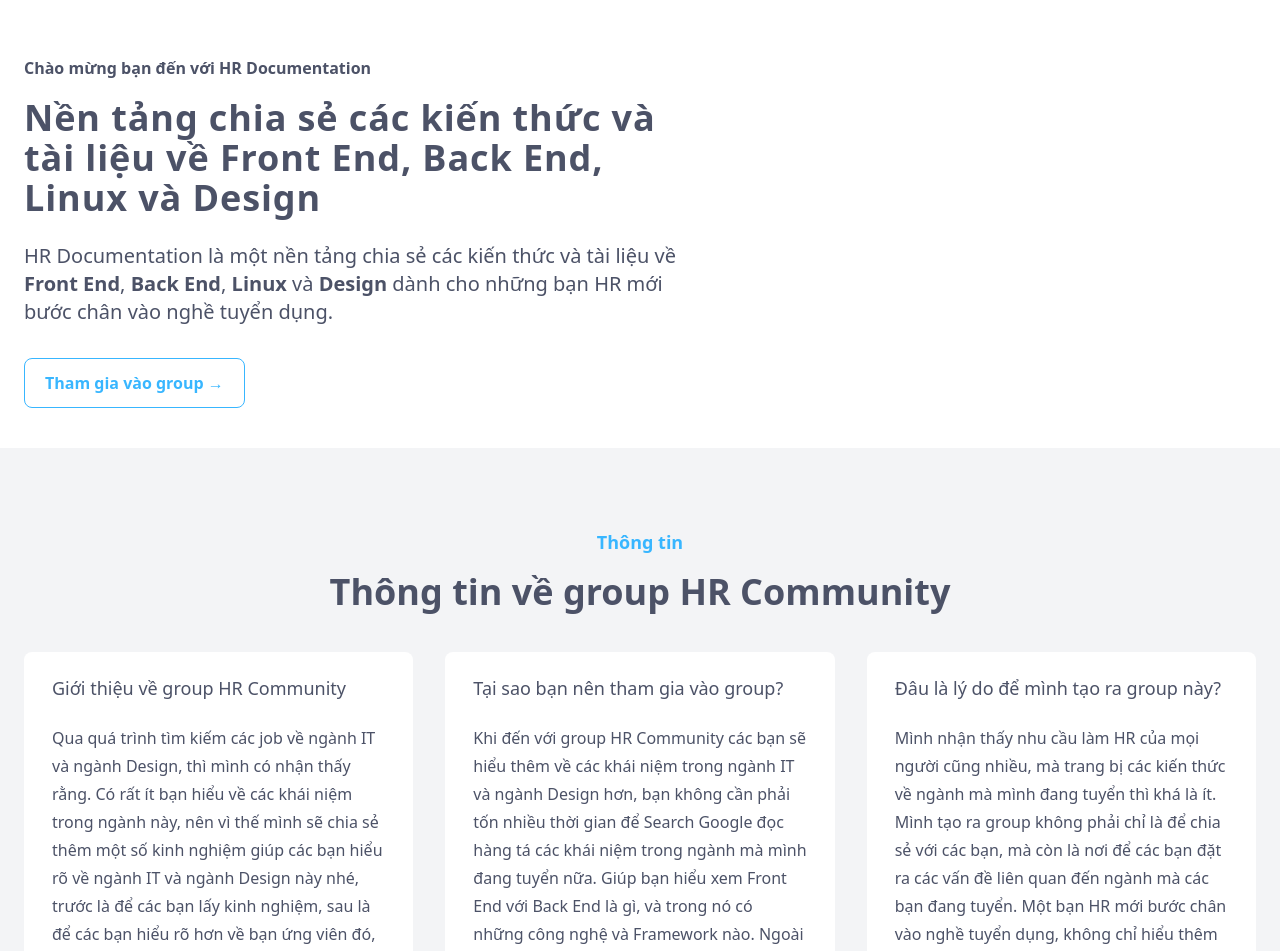
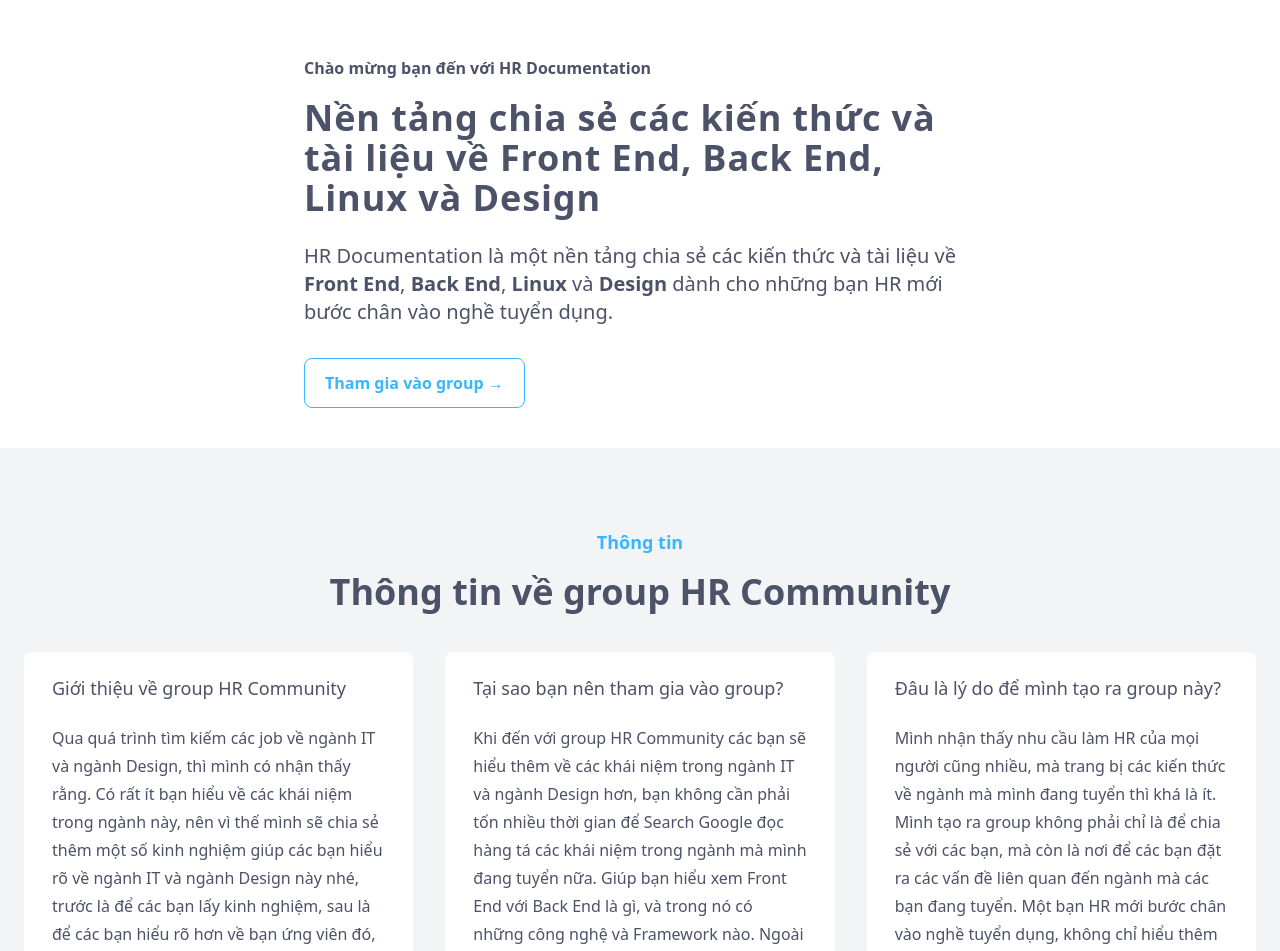
Before and after one commit to vnodesign/hrpenci.site, a Next.js app: page / in a window 1280 px wide. Shown: the top 951 px of the page. Built offline with nearby package versions, Linux system fonts and the light colour scheme.

Commit message:
Update style homepage

```diff
--- a/scss/style.scss
+++ b/scss/style.scss
@@ -20,6 +20,10 @@ body {
   -moz-osx-font-smoothing: grayscale;
 }
 
+a {
+  @apply transition-all duration-[.3s];
+}
+
 html, body {
   scroll-behavior: smooth;
   -webkit-font-smoothing: antialiased;
@@ -33,67 +37,6 @@ article img {
   @apply w-full aspect-video;
 }
 
-.home-content {
-  @apply mt-[3.4rem];
-
-  p {
-    @apply mt-6 leading-7 dark:text-neutral-300;
-    @media screen and (max-width: 720px) {
-      @apply text-[0.9rem];
-    }
-  }
-
-  a {
-    @apply focus:ring-[var(--color-primary)] text-[var(--color-primary)] dark:focus:ring-white dark:text-white;
-    text-underline-position: under;
-    text-decoration-line: underline;
-    text-decoration-thickness: from-font;
-    color: var(--color-primary);
-  }
-
-  .button-action {
-    @apply inline-flex items-center justify-center;
-
-    .button-start {
-      a {
-        @apply inline-flex items-center justify-center w-full px-5 py-3 text-base font-bold leading-6 text-[var(--color-primary)] border border-[var(--color-primary)] rounded-lg md:w-auto no-underline transition-all duration-150 hover:bg-[var(--color-primary)] hover:text-white;
-      }
-    }
-
-  }
-
-  strong {
-    @apply text-current no-underline font-bold;
-  }
-
-  .features-container {
-    @apply mt-10;
-  }
-
-}
-
-.content-container {
-  @apply max-w-[90rem] my-0 mx-auto;
-  padding-left: max(env(safe-area-inset-left), 1.5rem);
-  padding-right: max(env(safe-area-inset-right), 1.5rem);
-}
-
-.features-container {
-  @apply py-10 bg-gray-100 dark:bg-[#000];
-}
-
-.hero-badge {
-  @apply text-base font-semibold leading-7 dark:text-[var(--color-primary)];
-}
-
-.hero-title {
-  @apply my-4 text-3xl font-bold leading-9 tracking-wide sm:text-4xl max-w-2xl dark:text-neutral-300;
-}
-
-.hero-subtitle {
-  @apply mb-6 max-w-2xl leading-[1.6] md:text-lg lg:mb-8 lg:text-xl dark:text-neutral-300;
-}
-
 @supports (
   (-webkit-backdrop-filter: blur(1px)) or (backdrop-filter: blur(1px))
 ) {
--- a/src/pages/_document.tsx
+++ b/src/pages/_document.tsx
@@ -1,14 +1,6 @@
 import Document, { Html, Head, Main, NextScript } from "next/document";
-import type { DocumentInitialProps, DocumentContext } from "next/document";
 
 class MyDocument extends Document {
-  static async getInitialProps(
-    ctx: DocumentContext
-  ): Promise<DocumentInitialProps> {
-    const initialProps = await Document.getInitialProps(ctx);
-
-    return initialProps;
-  }
 
   render() {
     return (
--- a/src/pages/_meta.json
+++ b/src/pages/_meta.json
@@ -29,6 +29,7 @@
   },
   "blog": {
     "title": "Blog",
+    "type": "page",
     "theme": {
       "breadcrumb": false,
       "footer": true,
--- a/src/pages/blog/_meta.json
+++ b/src/pages/blog/_meta.json
@@ -3,6 +3,7 @@
     "//": "Hide all the links from the sidebar or navbar, and disable ToC and Sidebar for these pages.",
     "display": "hidden",
     "theme": {
+      "breadcrumb": true,
       "toc": false,
       "sidebar": false,
       "pagination": false,
--- a/src/pages/index.mdx
+++ b/src/pages/index.mdx
@@ -1,26 +1,29 @@
 import Link from 'next/link'
 import { Features, Feature } from '@components/features'
 import { FadeIn } from '@components/FadeIn'
+import * as styles from './index.module.scss'
 
-<div className="home-content">
-  <div className="content-container place-self-center text-center lg:text-left">
+<div className={styles['home-content']}>
+  <div className={styles['home-content__content-container']}>
+    <div className="place-self-center text-center lg:text-left">
       <FadeIn delay={0.1}>
-      <h2 className="hero-badge">Chào mừng bạn đến với HR Documentation</h2>
-      <h1 className="hero-title">Nền tảng chia sẻ các kiến thức và tài liệu về Front End, Back End, Linux và Design</h1>
-      <p className="hero-subtitle">HR Documentation là một nền tảng chia sẻ các kiến thức và tài liệu về <strong>Front End</strong>, <strong>Back End</strong>, <strong>Linux</strong> và <strong>Design</strong> dành cho những bạn HR mới bước chân vào nghề tuyển dụng.</p>
+        <h2 className={styles['home-content__hero-badge']}>Chào mừng bạn đến với HR Documentation</h2>
+        <h1 className={styles['home-content__hero-title']}>Nền tảng chia sẻ các kiến thức và tài liệu về Front End, Back End, Linux và Design</h1>
+        <p className={styles['home-content__hero-subtitle']}>HR Documentation là một nền tảng chia sẻ các kiến thức và tài liệu về <strong>Front End</strong>, <strong>Back End</strong>, <strong>Linux</strong> và <strong>Design</strong> dành cho những bạn HR mới bước chân vào nghề tuyển dụng.</p>
       </FadeIn>
       <FadeIn delay={0.2}>
-      <div className="button-action">
-        <div className="button-start">
+        <div className={styles['home-content__button-action']}>
+          <div className={styles['home-content__button-action__button-start']}>
             <a href="https://www.facebook.com/groups/xomhr" target="_blank">Tham gia vào group →</a>
           </div>
         </div>
       </FadeIn>
     </div>
+  </div>
 
-  <div className="features-container">
-    <div className="content-container">
-      <section class="py-10 mx-auto">
+  <div className={styles['home-content__features-container']}>
+    <div className={styles['home-content__content-container']}>
+      <section className="py-10 mx-auto">
         <div className="text-center">
           <FadeIn>
             <h2 className="text-lg font-semibold text-[var(--color-primary)]">Thông tin</h2>
@@ -48,7 +51,7 @@ import { FadeIn } from '@components/FadeIn'
           </div>
         </div>
       </section>
-      <section class="py-10 mx-auto">
+      <section className="py-10 mx-auto">
         <div className="text-center">
           <FadeIn>
             <h2 className="text-lg font-semibold text-[var(--color-primary)]">Tài liệu</h2>
--- /dev/null
+++ b/src/pages/index.module.scss
@@ -0,0 +1,57 @@
+.home-content {
+  @apply mt-[3.4rem];
+
+  p {
+    @apply mt-6 leading-7 dark:text-neutral-300;
+
+    @media screen and (max-width: 720px) {
+      @apply text-[0.9rem];
+    }
+
+  }
+
+  a {
+    @apply focus:ring-[var(--color-primary)] text-[var(--color-primary)] dark:focus:ring-white dark:text-white;
+    text-underline-position: under;
+    text-decoration-line: underline;
+    text-decoration-thickness: from-font;
+  }
+
+  &__button-action {
+    @apply inline-flex items-center justify-center;
+
+    &__button-start {
+      a {
+        @apply inline-flex items-center justify-center w-full px-5 py-3 text-base font-bold leading-6 text-[var(--color-primary)] border border-[var(--color-primary)] rounded-lg md:w-auto no-underline transition-all duration-150 hover:bg-[var(--color-primary)] hover:text-white dark:text-[var(--color-primary)] dark:hover:text-white;
+      }
+    }
+
+  }
+
+  strong {
+    @apply text-current no-underline font-bold;
+  }
+
+  &__content-container {
+    @apply max-w-[90rem] my-0 mx-auto;
+    padding-left: max(env(safe-area-inset-left), 1.5rem);
+    padding-right: max(env(safe-area-inset-right), 1.5rem);
+  }
+
+  &__features-container {
+    @apply mt-10 py-10 bg-gray-100 dark:bg-[#000];
+  }
+
+  &__hero-badge {
+    @apply text-base font-semibold leading-7 dark:text-[var(--color-primary)];
+  }
+
+  &__hero-title {
+    @apply my-4 text-3xl font-bold leading-9 tracking-wide sm:text-4xl max-w-2xl dark:text-neutral-300;
+  }
+
+  &__hero-subtitle {
+    @apply mb-6 max-w-2xl leading-[1.6] md:text-lg lg:mb-8 lg:text-xl dark:text-neutral-300;
+  }
+
+}
--- a/tailwind.config.js
+++ b/tailwind.config.js
@@ -9,5 +9,5 @@ module.exports = {
     extend: {}
   },
   plugins: [],
-  darkMode: 'class'
+  darkMode: ['class', 'html[class~="dark"]']
 }
```
Lines whose indentation alone changed are shown as unchanged.
